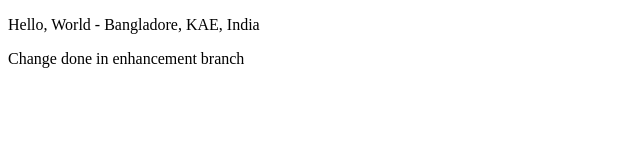
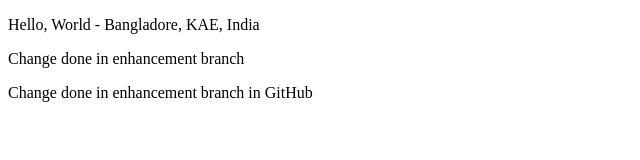
Before and after one commit to bogdanovskaa/Demo_Project_Repo_VM, a plain HTML site: page index.html in a window 1280 px wide. Shown: the whole page, without its empty margins (0-640 px from the left). Drawn offline with Linux system fonts and the light colour scheme.

Commit message:
Conflict - remote repo
Signed-off-by: bogdanovskaa <49886082+bogdanovskaa@users.noreply.github.com>

```diff
--- a/index.html
+++ b/index.html
@@ -9,5 +9,6 @@
 <body>
     <p>Hello, World - Bangladore, KAE, India</p>
     <p>Change done in enhancement branch</p>
+    <p>Change done in enhancement branch in GitHub</p>
 </body>
 </html>
```
